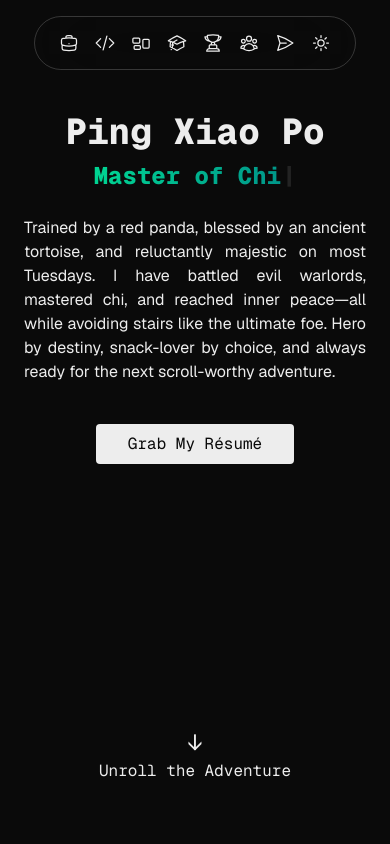
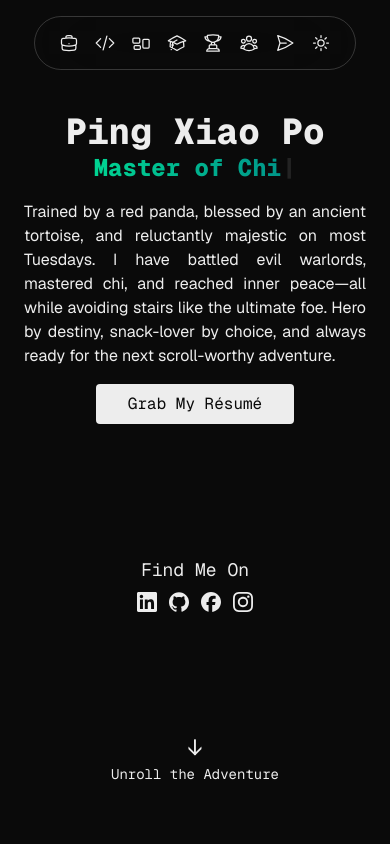
Before and after one commit to arBishal/Portalis, a Next.js app: page / in a window 390 px wide. Shown: the top 844 px of the page. Built offline with nearby package versions, Linux system fonts and the light colour scheme.

Commit message:
feat: add social links and icons

```diff
--- a/components/sections/hero.jsx
+++ b/components/sections/hero.jsx
@@ -5,6 +5,7 @@ import { useTheme } from "@/context/theme-context";
 import TypewriterEffect from "@/components/effects/typewriter-effect";
 import FirefliesCanvas from "@/components/effects/fireflies-canvas-effect";
 import WindLinesCanvas from "@/components/effects/wind-lines-canvas-effect";
+import { SOCIAL_LINKS } from "@/constants/external-links";
 
 export default function Hero() {
   const { isDark } = useTheme();
@@ -16,7 +17,11 @@ export default function Hero() {
     >
       {isDark ? <FirefliesCanvas /> : <WindLinesCanvas />}
 
-      <div className="max-w-2xl flex flex-col items-center justify-center gap-2">
+      {/* intro */}
+      <section
+        id="intro"
+        className="max-w-2xl flex flex-col items-center justify-center sm:gap-2"
+      >
         <h1 className="text-4xl sm:text-5xl font-extrabold text-center">
           Ping Xiao Po
         </h1>
@@ -35,21 +40,48 @@ export default function Hero() {
           ready for the next scroll-worthy adventure.
         </p>
 
+        {/* resume */}
         <a
           href="/Awesome_Résumé_of_Po.pdf"
-          target="-1"
-          className="mt-8 px-8 py-2 rounded transition-transform duration-300 text-base sm:text-lg text-center cursor-pointer bg-foreground text-background hover:scale-95 active:scale-95 w-fit sm:w-1/2"
+          target="_blank"
+          className="mt-4 sm:mt-8 px-8 py-2 rounded transition-transform duration-300 text-base sm:text-lg text-center cursor-pointer bg-foreground text-background hover:scale-95 active:scale-95 w-fit sm:w-1/2"
         >
           Grab My Résumé
         </a>
-      </div>
+      </section>
+
+      {/* social links */}
+      <section className="flex flex-col gap-2 sm:gap-4">
+        <h3 className="text-lg sm:text-xl text-center">Find Me On</h3>
+        <div className="flex justify-center items-center gap-3 sm:gap-4">
+          {SOCIAL_LINKS.map((link, index) => {
+            const Icon = link.icon;
+            return (
+              <a
+                key={index}
+                href={link.url}
+                target="_blank"
+                rel="noopener noreferrer"
+                className="relative group"
+              >
+                {/* Icon */}
+                <Icon className="w-5 sm:w-6 h-5 sm:h-6 hover:scale-110 transition-transform duration-150" />
+                {/* Tooltip */}
+                <span className="absolute bottom-full left-1/2 transform -translate-x-1/2 mb-2 px-2 py-1 text-xs rounded opacity-0 group-hover:opacity-100 transition-opacity duration-300">
+                  {link.name}
+                </span>
+              </a>
+            );
+          })}
+        </div>
+      </section>
 
       <Link
         href="/#experiences"
         className="flex flex-col items-center animate-bounce cursor-pointer"
       >
         <span className="text-2xl">↓</span>
-        <span className="text-base sm:text-xl">Unroll the Adventure</span>
+        <span className="text-sm sm:text-lg">Unroll the Adventure</span>
       </Link>
     </section>
   );
--- /dev/null
+++ b/constants/external-links.js
@@ -0,0 +1,29 @@
+import {
+  SiLinkedin,
+  SiGithub,
+  SiFacebook,
+  SiInstagram,
+} from "react-icons/si";
+
+export const SOCIAL_LINKS = [
+  {
+    name: "LinkedIn",
+    icon: SiLinkedin,
+    url: "https://www.linkedin.com",
+  },
+  {
+    name: "GitHub",
+    icon: SiGithub,
+    url: "https://github.com",
+  },
+  {
+    name: "Facebook",
+    icon: SiFacebook,
+    url: "https://www.facebook.com",
+  },
+  {
+    name: "Instagram",
+    icon: SiInstagram,
+    url: "https://www.instagram.com",
+  },
+];
--- a/package.json
+++ b/package.json
@@ -14,6 +14,7 @@
     "next": "15.3.2",
     "react": "^19.0.0",
     "react-dom": "^19.0.0",
+    "react-icons": "^5.5.0",
     "tailwind-merge": "^3.3.1",
     "typewriter-effect": "^2.22.0"
   },
```
Also changed, not shown: 1 other file (tests, documents, lock files or other folders).
